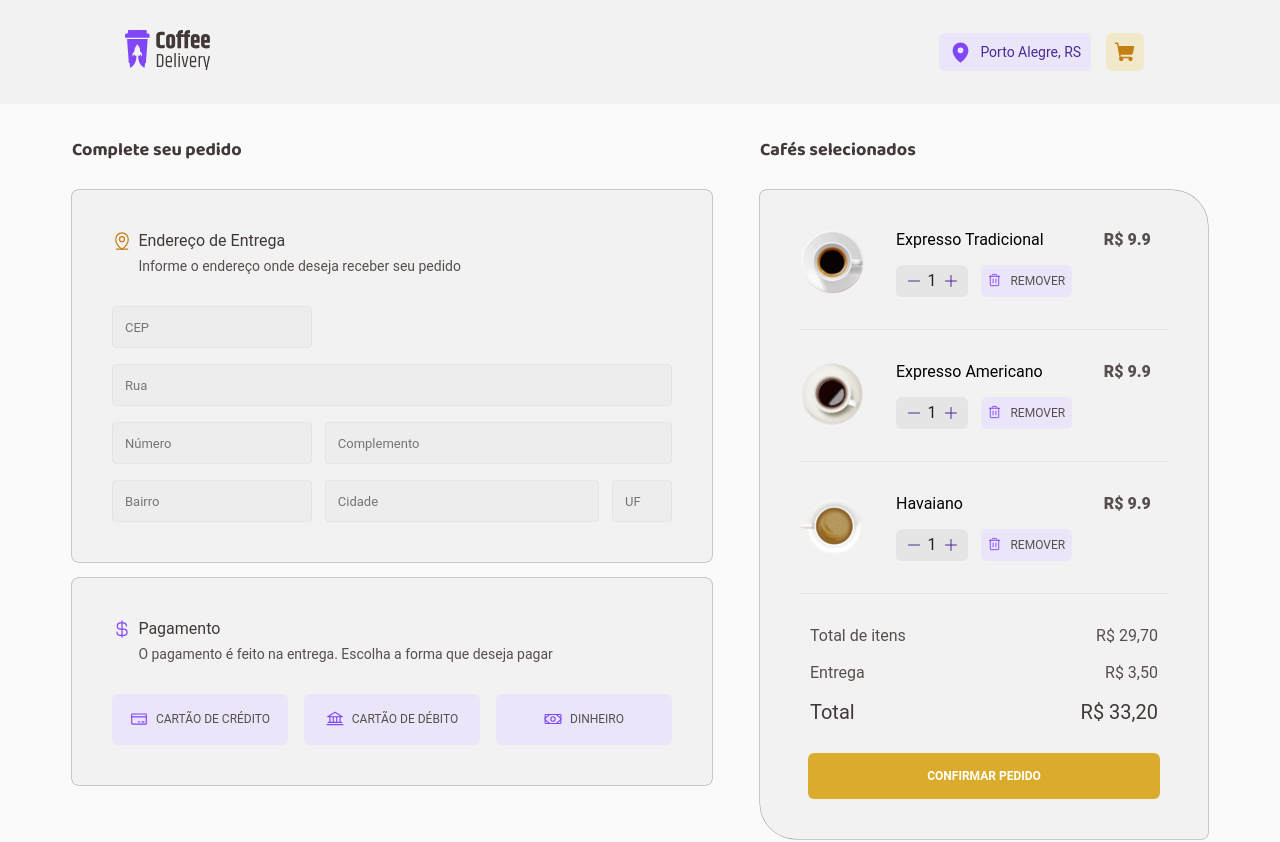
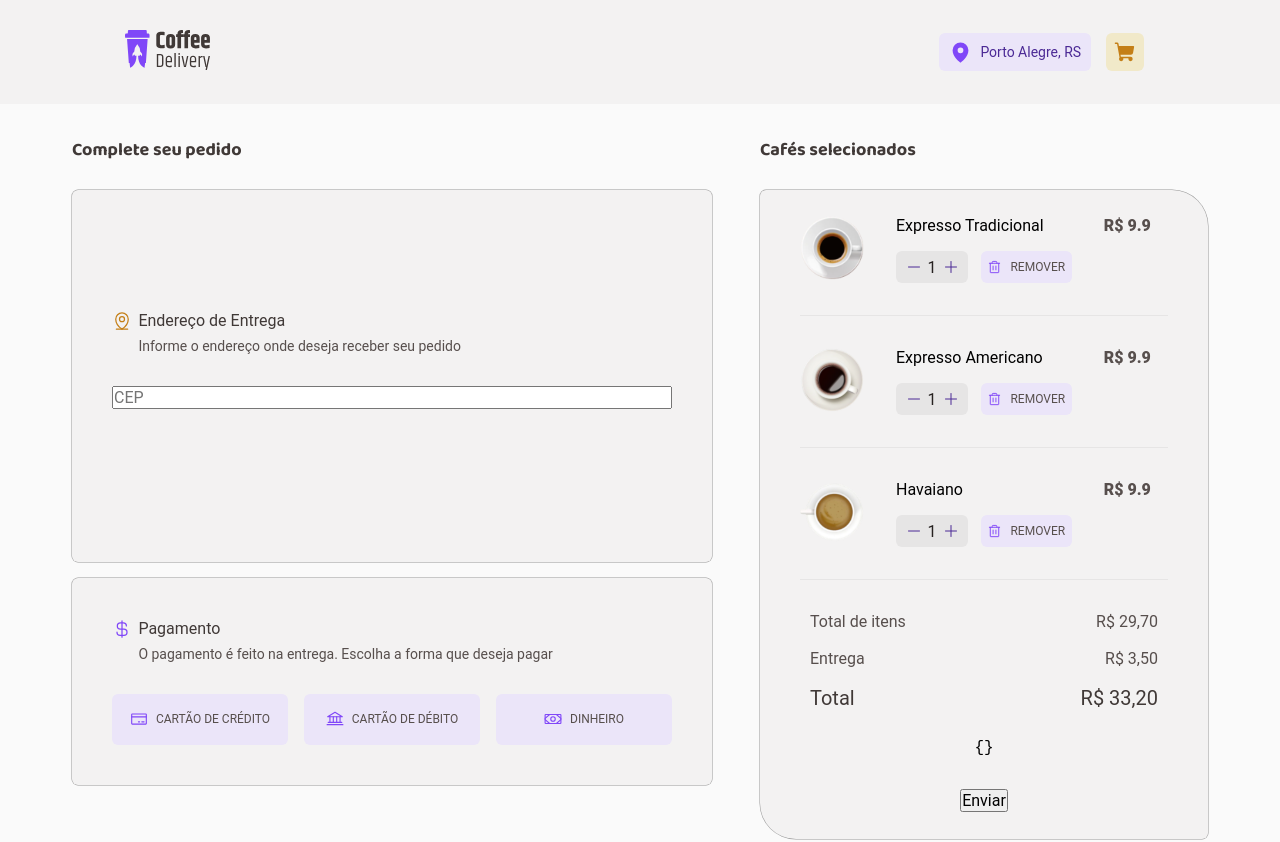
Before and after one commit to pedrodif/uploadCoffeeDelivery, a React (Vite) app: page /checkout in a window 1280 px wide. Shown: the top 842 px of the page. Built offline with nearby package versions, Linux system fonts and the light colour scheme.

Commit message:
fix: :bug: modifications to the form

```diff
--- a/src/pages/Checkout/index.tsx
+++ b/src/pages/Checkout/index.tsx
@@ -10,15 +10,13 @@ import * as zod from 'zod';
 import { zodResolver } from '@hookform/resolvers/zod';
 
 // Hooks
-import { useForm } from "react-hook-form";
+import { SubmitHandler, useForm } from "react-hook-form";
 import { useNavigate } from "react-router-dom";
 
 // Components
 import { Bill } from "../../components/Bill";
 import { Input } from "../../components/Input";
 import { Button } from "../../components/Button";
-
-// Shared
 
 // Styles
 import {
@@ -36,13 +34,13 @@ import {
 } from "./styles";
 
 const FormValidationSchema = zod.object({
-  zipCode: zod.string().min(8, 'Informe o CEP'),
-  street: zod.string().min(1, 'Informe o nome da Rua'),
-  addressNumber: zod.string().min(1, 'Informe o número da residência de entrega'),
-  neighborhood: zod.string().min(1, 'Informe o Bairro de entrega'),
-  additionalInfo: zod.string(),
-  city: zod.string().min(1, 'Informe a Cidade de entrega'),
-  FU: zod.string().min(1, 'Informe a Unidade Federativa da Cidade informada'),
+  zipCode: zod.string(),
+  // street: zod.string(),
+  // addressNumber: zod.string(),
+  // neighborhood: zod.string(),
+  // additionalInfo: zod.string(),
+  // city: zod.string(),
+  // FU: zod.string(),
 })
 
 type IDeliveryFormData = zod.infer<typeof FormValidationSchema>
@@ -53,21 +51,15 @@ export function Checkout() {
 
   const DeliveryForm = useForm<IDeliveryFormData>({
     resolver: zodResolver(FormValidationSchema),
-    defaultValues: {
-      zipCode: '',
-      street: '',
-      addressNumber: '',
-      neighborhood: '',
-      additionalInfo: '',
-      city: '',
-      FU: '',
-    },
   })
 
   const { register, handleSubmit, watch, reset } = DeliveryForm;
 
   // Functions
-  function onSubmit (data: IDeliveryFormData) {
+  const onSubmit: SubmitHandler<IDeliveryFormData> = (data) => {
+    if (data) {
+      console.log(data)
+    }
   }
 
   function handleClick(path: string) {
@@ -78,7 +70,7 @@ export function Checkout() {
   return (
     <CheckoutContainer>
       <FormContainer
-        // onSubmit={() => handleSubmit(onSubmit)}
+        onSubmit={handleSubmit(onSubmit)}
       >
         <FormInsideOrganizerWrapper>
           <FormTitle>Complete seu pedido</FormTitle>
@@ -97,7 +89,7 @@ export function Checkout() {
 
             </SectionHeader>
 
-            <Input
+            <input
               type="text"
               id="zipCode"
               placeholder="CEP"
@@ -105,56 +97,64 @@ export function Checkout() {
               {...register('zipCode')}
             />
 
-            <Input
+            {/* <Input
+              type="text"
+              id="zipCode"
+              placeholder="CEP"
+              width="12.5rem"
+              {...register('zipCode')}
+            /> */}
+
+            {/* <Input
               type="text"
               id="street"
               placeholder="Rua"
               width="35rem"
               {...register('street')}
-            />
+            /> */}
 
             <Row>
-              <Input
+              {/* <Input
                 type="text"
                 id="addressNumber"
                 placeholder="Número"
                 width="12.5rem"
                 {...register('addressNumber')}
-              />
+              /> */}
 
-              <Input
+              {/* <Input
                 type="text"
                 id="additionalInfo"
                 placeholder="Complemento"
                 width="21.75rem"
                 {...register('additionalInfo')}
-              />
+              /> */}
             </Row>
 
             <Row>
-              <Input
+              {/* <Input
                 type="text"
                 id="neighborhood"
                 placeholder="Bairro"
                 width="12.5rem"
                 {...register('neighborhood')}
-              />
+              /> */}
 
-              <Input
+              {/* <Input
                 type="text"
                 id="city"
                 placeholder="Cidade"
                 width="17.25rem"
                 {...register('city')}
-              />
+              /> */}
 
-              <Input
+              {/* <Input
                 type="text"
                 id="FU"
                 placeholder="UF"
                 width="3.75rem"
                 {...register('FU')}
-              />
+              /> */}
             </Row>
           </FirstSection>
 
@@ -202,18 +202,19 @@ export function Checkout() {
           <FormTitle>Cafés selecionados</FormTitle>
           <CheckoutPurchaseWrapper>
             <Bill />
-
-            <Button
+            <pre>{JSON.stringify(watch(), null, 2)}</pre>
+            <button type="submit">Enviar</button>
+            {/* <Button
               type="submit"
               width="22rem"
               height="2.875rem"
               backgroundColor="#DBAC2C"
               color="#FFFFFF"
               weight="700"
-              onClick={() => handleClick("/delivery")}
+              // onClick={() => handleClick("/delivery")}
             >
               CONFIRMAR PEDIDO
-            </Button>
+            </Button> */}
           </CheckoutPurchaseWrapper>
         </div>
       </FormContainer>
```
